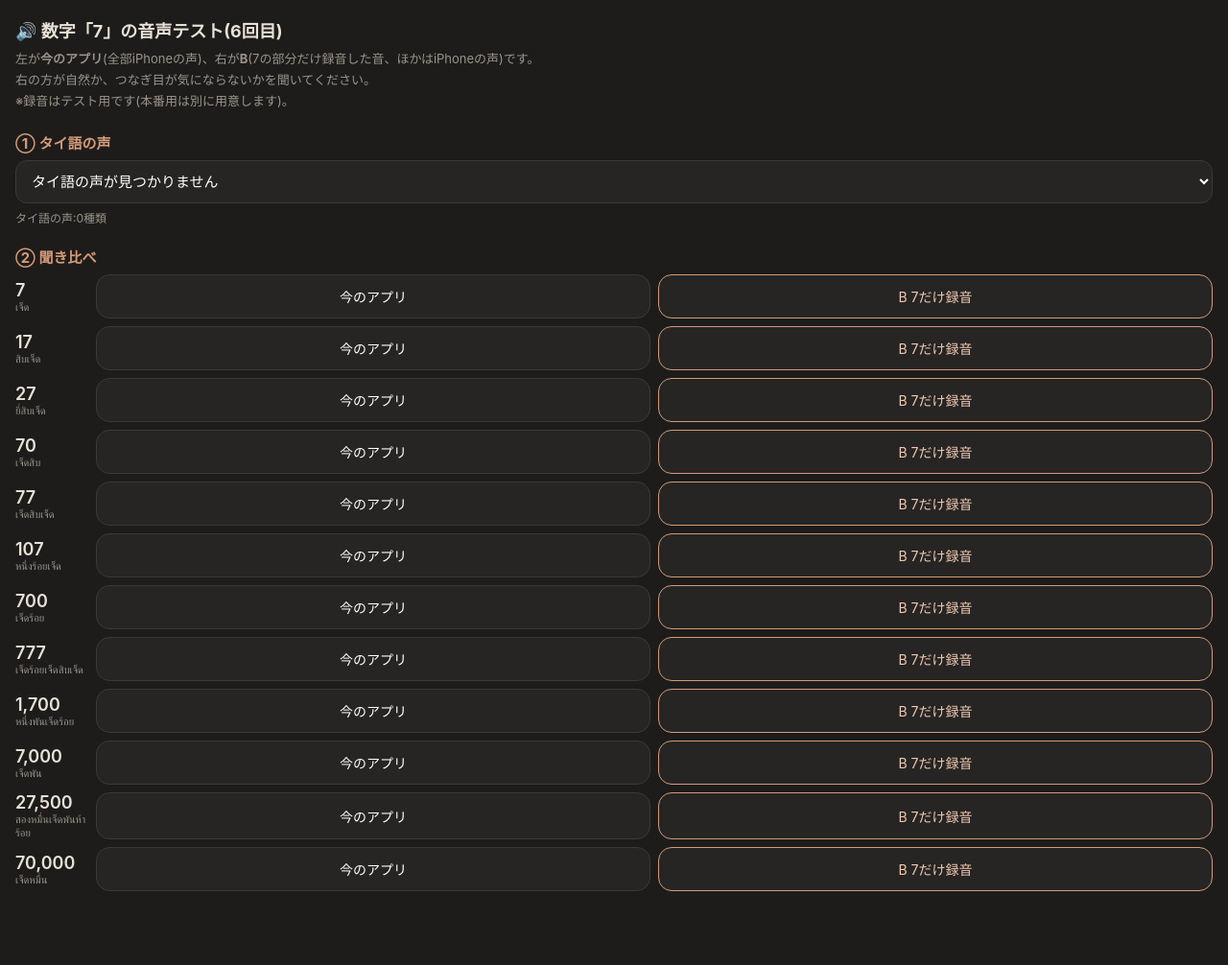
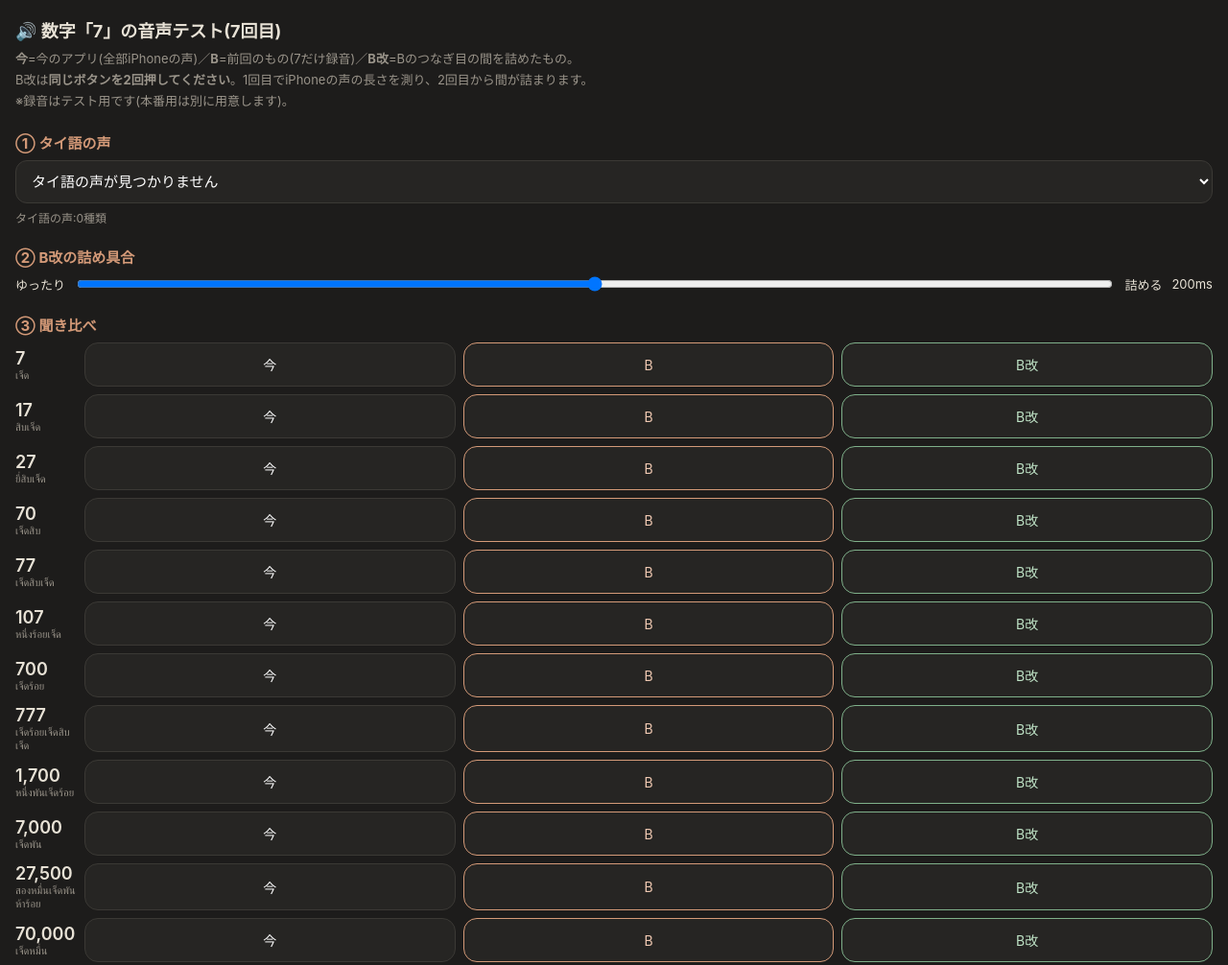
Before and after one commit to likklemore1126/paythai, a plain HTML site: page tts-test.html in a window 1280 px wide. Shown: the whole page at 96% size. Drawn offline with Linux system fonts and the light colour scheme.

Commit message:
7の音声テスト7回目: つなぎ目の間を詰めたB改を追加
Co-Authored-By: Claude Opus 5.5 <noreply@anthropic.com>
Claude-Session: https://claude.ai/code/session_01943EUCWJXEw4xvu6FgakSF

```diff
--- a/tts-test.html
+++ b/tts-test.html
@@ -8,22 +8,26 @@ h1{font-size:18px;margin:0 0 6px}
 h2{font-size:15px;margin:22px 0 8px;color:#d49a78}
 p{font-size:13px;color:#9a948a;line-height:1.7;margin:0 0 12px}
 select{width:100%;padding:12px;border-radius:12px;background:#262523;color:#fff;border:1px solid #3b3935;font-size:15px}
-.row{display:grid;grid-template-columns:76px 1fr 1fr;gap:8px;align-items:stretch;margin-bottom:8px}
+.row{display:grid;grid-template-columns:64px 1fr 1fr 1fr;gap:8px;align-items:stretch;margin-bottom:8px}
 .n{display:flex;flex-direction:column;justify-content:center;font-size:18px;font-weight:600}
 .n small{font-weight:400}
-button{padding:12px 10px;border-radius:14px;border:1px solid #3b3935;background:#262523;color:#fff;font-size:14px;font-family:inherit}
+button{padding:12px 6px;border-radius:14px;border:1px solid #3b3935;background:#262523;color:#fff;font-size:14px;font-family:inherit}
 button.b{border-color:#d49a78;color:#f0c9b2}
+button.c{border-color:#7fb08a;color:#bfe3c6}
+.sl{display:flex;align-items:center;gap:10px;font-size:13px}.sl input{flex:1}
 button:active{opacity:.6}
 small{display:block;color:#9a948a;font-size:11px}
 #vinfo{font-size:12px;color:#9a948a;margin-top:6px}
 #st{font-size:12px;color:#9a948a;margin-top:8px;min-height:1em}
 </style></head><body>
-<h1>🔊 数字「7」の音声テスト(6回目)</h1>
-<p>左が<b>今のアプリ</b>(全部iPhoneの声)、右が<b>B</b>(7の部分だけ録音した音、ほかはiPhoneの声)です。<br>右の方が自然か、つなぎ目が気にならないかを聞いてください。<br>※録音はテスト用です(本番用は別に用意します)。</p>
+<h1>🔊 数字「7」の音声テスト(7回目)</h1>
+<p><b>今</b>=今のアプリ(全部iPhoneの声)／<b>B</b>=前回のもの(7だけ録音)／<b>B改</b>=Bのつなぎ目の間を詰めたもの。<br>B改は<b>同じボタンを2回押してください</b>。1回目でiPhoneの声の長さを測り、2回目から間が詰まります。<br>※録音はテスト用です(本番用は別に用意します)。</p>
 <h2>① タイ語の声</h2>
 <select id="voice"></select>
 <div id="vinfo"></div>
-<h2>② 聞き比べ</h2>
+<h2>② B改の詰め具合</h2>
+<div class="sl">ゆったり<input type="range" id="cut" min="0" max="400" step="50" value="200">詰める <span id="cutv"></span></div>
+<h2>③ 聞き比べ</h2>
 <div id="list"></div>
 <div id="st"></div>
 <script>
@@ -70,6 +74,20 @@ async function playB(i){
   try{await ready();}catch(e){st('録音を読み込めませんでした: '+e);return;}
   for(const p of N[i][2]){ if(my!==runId) return; if(p===R) await playRec(); else await sayTTS(p,1); }
 }
-document.getElementById('list').innerHTML=N.map((n,i)=>`<div class="row"><div class="n">${n[0]}<small>${n[1]}</small></div><button onclick="playNow(${i})">今のアプリ</button><button class="b" onclick="playB(${i})">B 7だけ録音</button></div>`).join('');
+// B改: 次の部品を前の部品が終わる少し前に始める
+const learned={};
+function cutMs(){return +document.getElementById('cut').value;}
+function sayTTS2(text,early){return new Promise(res=>{const u=new SpeechSynthesisUtterance(text);u.lang='th-TH';u.rate=0.85;u.pitch=1;const v=voices[+document.getElementById('voice').value];if(v)u.voice=v;let done=false,t0=0;const fin=()=>{if(!done){done=true;res();}};
+  u.onstart=()=>{t0=performance.now(); if(early && learned[text]) setTimeout(fin,Math.max(0,learned[text]-cutMs()));};
+  u.onend=()=>{if(t0) learned[text]=performance.now()-t0; fin();};u.onerror=fin;setTimeout(fin,6000);speechSynthesis.speak(u);});}
+function playRec2(early){return new Promise(res=>{const s=ctx.createBufferSource();s.buffer=buf;s.connect(ctx.destination);s.start();setTimeout(res,Math.max(0,buf.duration*1000-(early?cutMs():0)));});}
+async function playB2(i){
+  speechSynthesis.cancel();const my=++runId;
+  try{await ready();}catch(e){st('録音を読み込めませんでした: '+e);return;}
+  const ps=N[i][2];
+  for(let k=0;k<ps.length;k++){ if(my!==runId) return; const early=k<ps.length-1; if(ps[k]===R) await playRec2(early); else await sayTTS2(ps[k],early); }
+}
+const cv=()=>document.getElementById('cutv').textContent=cutMs()+'ms';document.getElementById('cut').oninput=cv;cv();
+document.getElementById('list').innerHTML=N.map((n,i)=>`<div class="row"><div class="n">${n[0]}<small>${n[1]}</small></div><button onclick="playNow(${i})">今</button><button class="b" onclick="playB(${i})">B</button><button class="c" onclick="playB2(${i})">B改</button></div>`).join('');
 </script>
 </body></html>
```
